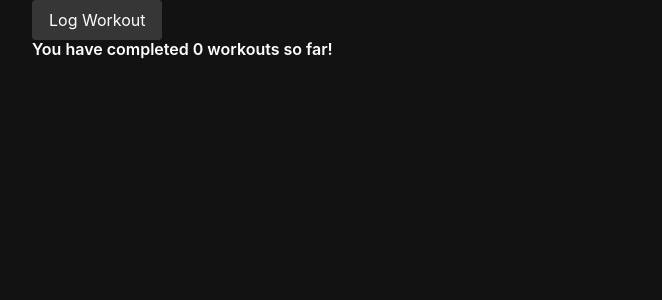
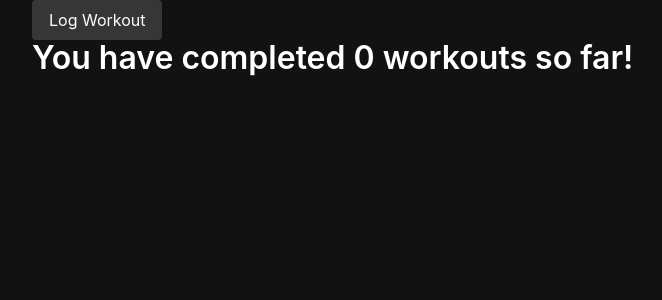
Before and after one commit to cesarurueta34/workout_django, a Django app: page /home/ in a window 1280 px wide. Shown: the part 52-352 px from the top of the page, without its empty margins (32-694 px from the left). Run offline with Django 4.2, Linux system fonts and the light colour scheme; the visitor is signed in with stand-in values (Sample User, id 1); data that the repository does not hold is empty.

Commit message:
simple updates

```diff
--- a/main_app/templates/home.html
+++ b/main_app/templates/home.html
@@ -2,7 +2,7 @@
 {% if user.is_authenticated %}
 <a class="button is-dark" href="{% url 'workout_create' %}">Log Workout</a>
 
-<h2 class="title is-6"> You have completed {{number|length}} workouts so far!</h2>
+<h2 class="title is-3"> You have completed {{number|length}} workouts so far!</h2>
 {% else %}
 <h1>Please Sign up or Login</h1>
 {% endif %}
```
